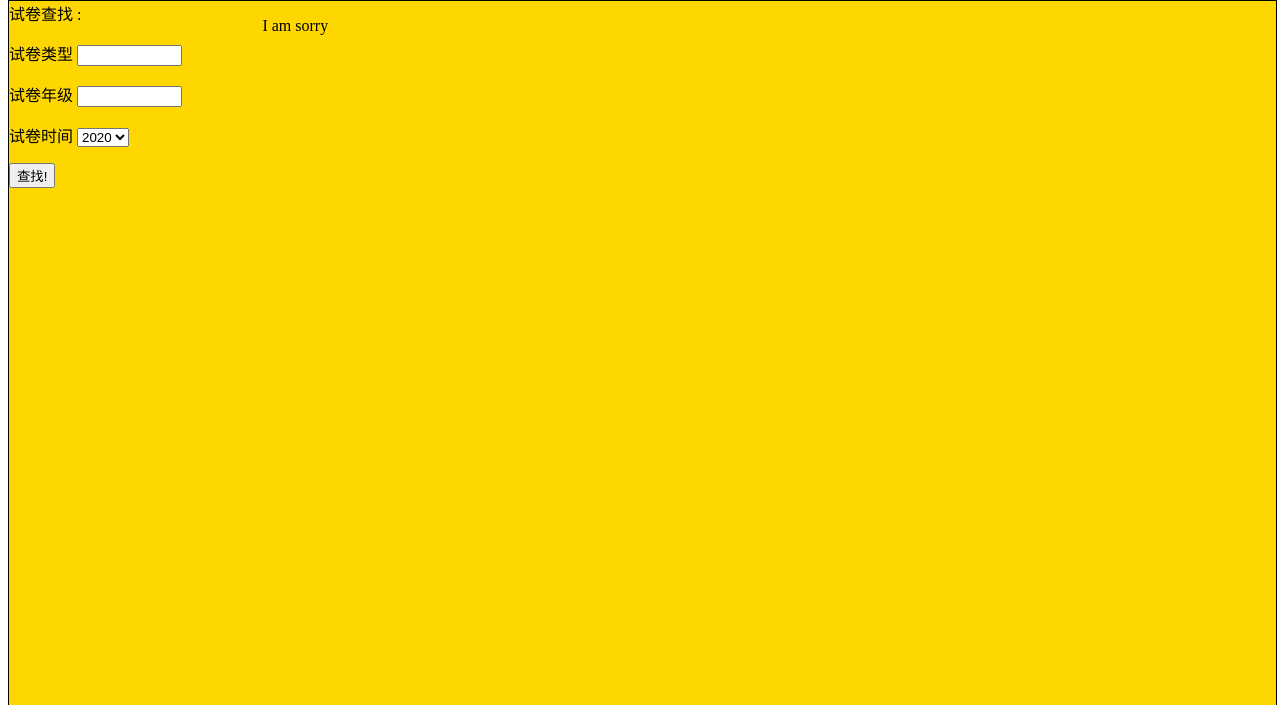
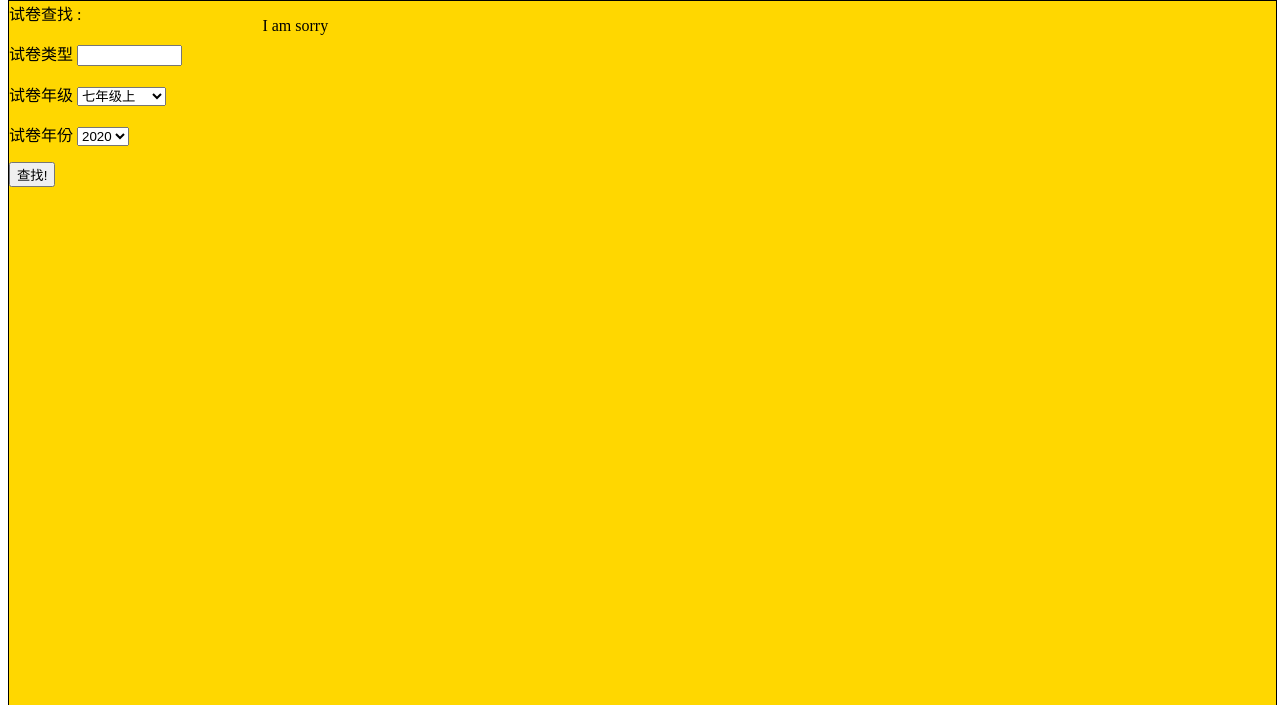
Before and after one commit to wenheping/exam, a Django app: page /paper/ in a window 1280 px wide. Shown: the part 72-777 px from the top of the page. Run offline with Django 3.2, Linux system fonts and the light colour scheme.

Commit message:
complete the select options

```diff
--- a/paper/templates/home.html
+++ b/paper/templates/home.html
@@ -15,9 +15,20 @@
        试卷查找 :
        <form action="/paper/search" method="get">
         <p> 试卷类型   <input type="text" name="q" size="10" /></p>
-        <p> 试卷年级   <input type="text" name="exgrade" size="10" /></p>
-        <p> 试卷时间
-          <select name="extime">
+        <p> 试卷年级
+         <select name="ex_grade">
+            <option value="七上">七年级上</option>
+            <option value="七下">七年级下</option>
+            <option value="八上">八年级上</option>
+            <option value="八下">八年级下</option>
+            <option value="十上">高一年级上</option>
+            <option value="十下">高一年级下</option>
+            <option value="十一上">高二年级上</option>
+            <option value="十一下">高二年级下</option>
+            <option value="十二上">高三年级上</option>
+          </select></p>
+        <p> 试卷年份
+          <select name="exi_year">
             <option value="2020">2020</option>
             <option value="2019">2019</option>
             <option value="2018">2018</option>
```
